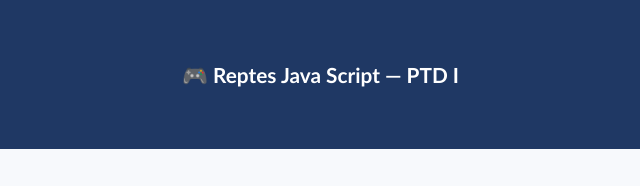
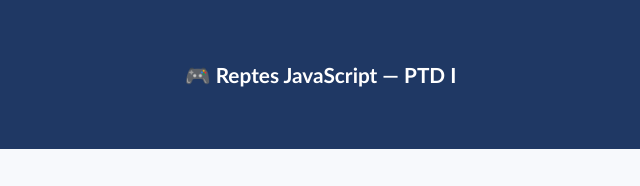
Before and after one commit to XTomasArtigues/joc_de_proves_web, a website: page public/index.html in a window 1280 px wide. Shown: the top 186 px of the page, 320-960 px from the left. Drawn offline with Linux system fonts and the light colour scheme.

Commit message:
Correct spelling of 'JavaScript' in index.html

```diff
--- a/public/index.html
+++ b/public/index.html
@@ -3,13 +3,13 @@
 <head>
 <meta charset="utf-8" />
 <meta name="viewport" content="width=device-width, initial-scale=1" />
-<title>Reptes Java Script — PTD I</title>
+<title>Reptes JavaScript — PTD I</title>
 <link rel="stylesheet" href="style.css" />
 </head>
 <body>
 <header>
   <img src="logo.png"/>
-  <h1>🎮 Reptes Java Script — PTD I</h1>
+  <h1>🎮 Reptes JavaScript — PTD I</h1>
   <a href="admin.html">Accés professorat</a>
 </header>
 <main id="app"></main>
```
